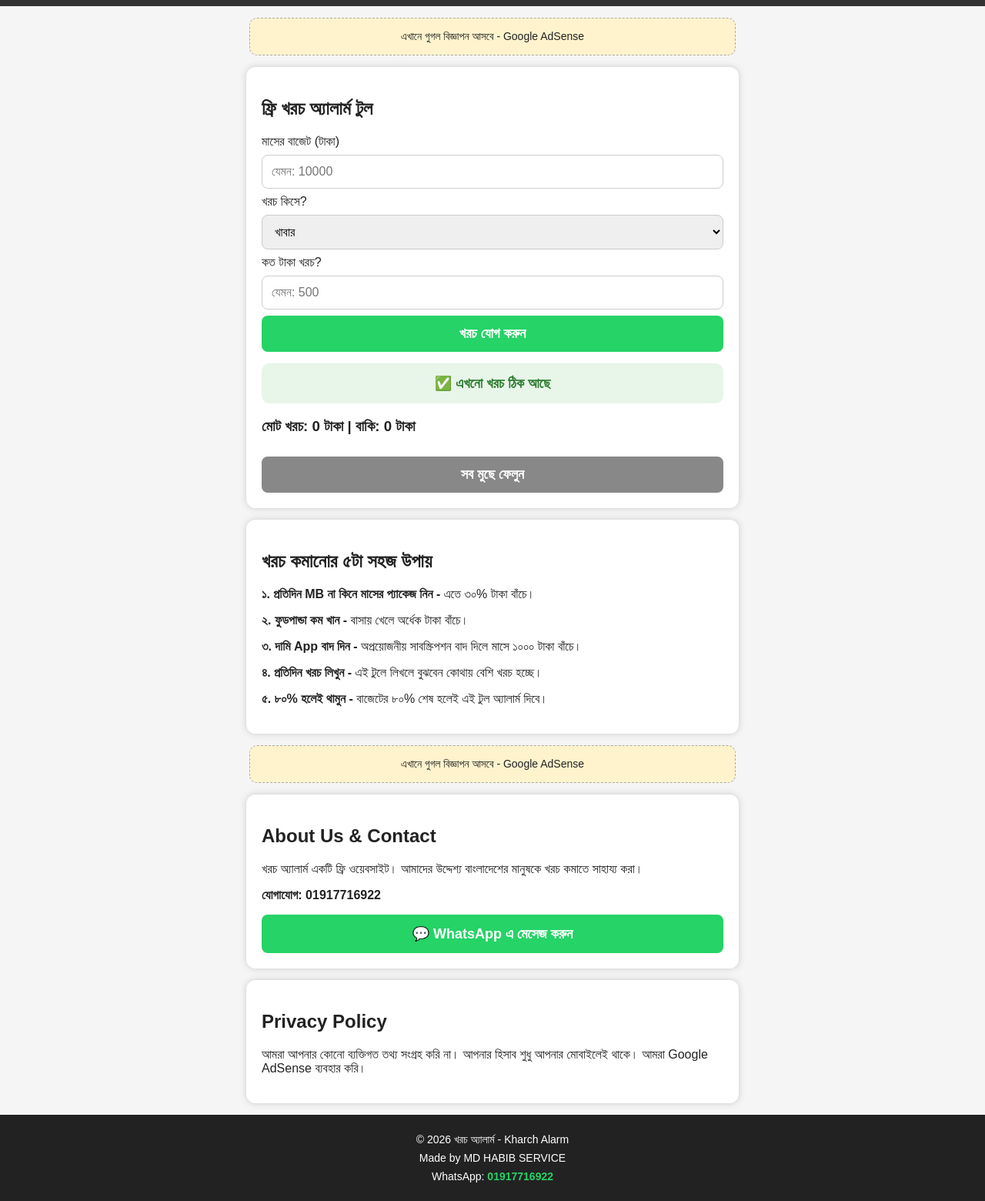
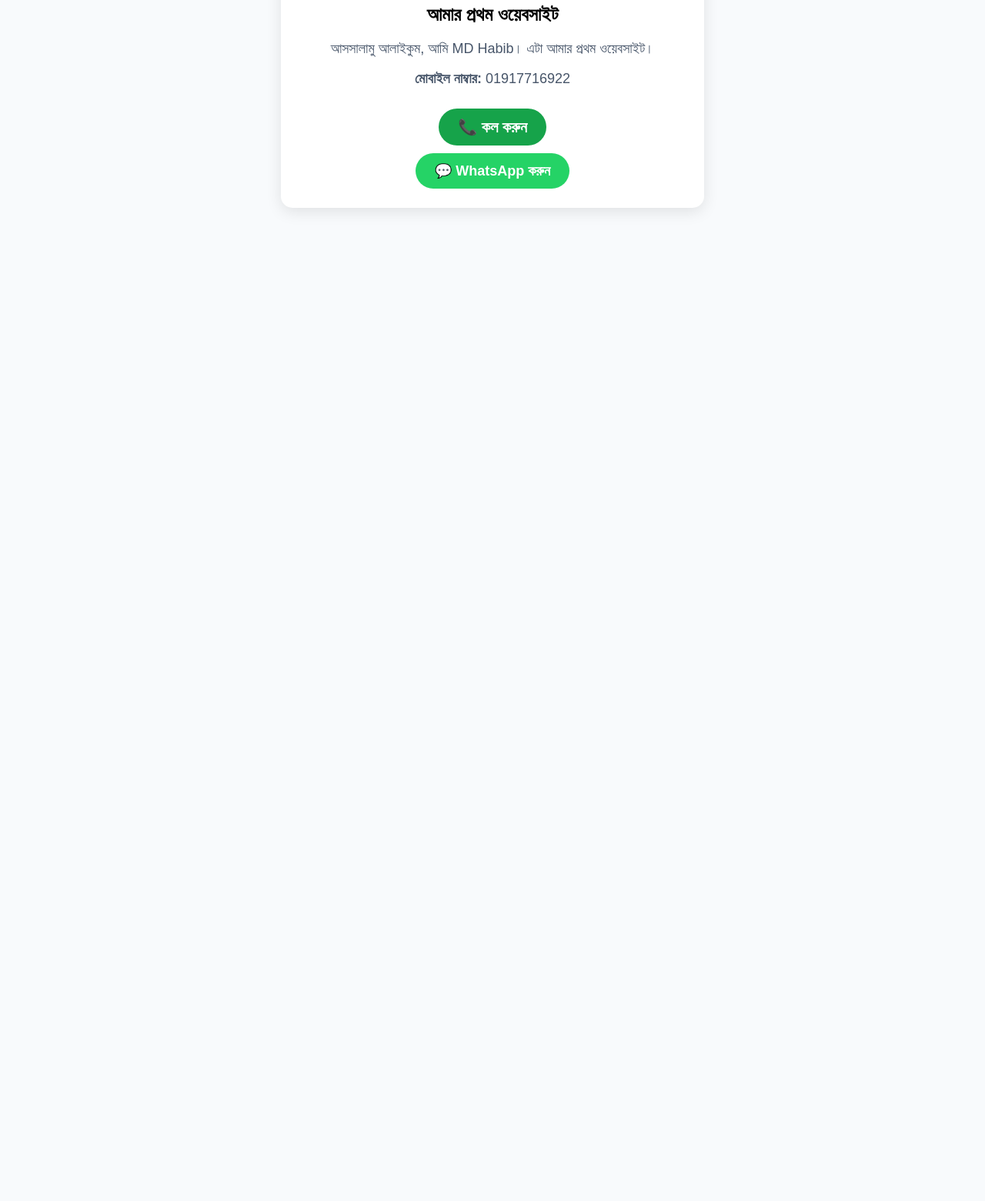
Before and after one commit to mdhabibss15987-afk/my-website, a plain HTML site: page index.html in a window 1280 px wide. Shown: the part 148-1708 px from the top of the page at 77% size. After the commit the page ends 800 px from the top, so only its background shows below. Drawn offline with Linux system fonts and the light colour scheme.

Commit message:
Update index.html

```diff
--- a/index.html
+++ b/index.html
@@ -3,88 +3,65 @@
 <head>
 <meta charset="UTF-8">
 <meta name="viewport" content="width=device-width, initial-scale=1.0">
-<title>খরচ অ্যালার্ম - Kharch Alarm | বাজেট শেষ হলেই অ্যালার্ম</title>
-<meta name="description" content="খরচ বেশি হয়ে গেলে অ্যালার্ম দিবে। মাসের বাজেট হিসাব করুন, খরচ কমান, টাকা বাঁচান।">
+
+<!-- Google Verification -->
+<meta name="google-site-verification" content="hfuqSklG5FlxD3rpXHG-gSVT1YdgVQy6-VWXMHvyjWc" />
+
+<!-- Google যা চিনে -->
+<title>MD Habib - আমার ওয়েবসাইট</title>
+<meta name="title" content="MD Habib - আমার ওয়েবসাইট">
+<meta name="description" content="MD Habib এর প্রথম ওয়েবসাইট। যোগাযোগের জন্য মোবাইল: 01917716922">
+<meta name="keywords" content="MD Habib, mdhabib, আমার ওয়েবসাইট, Habib website, Bangladesh, 01917716922">
+<meta name="author" content="MD Habib">
+<meta name="robots" content="index, follow">
+<meta name="language" content="Bengali">
+<meta name="theme-color" content="#0f172a">
+
+<!-- Canonical -->
+<link rel="canonical" href="https://mdhabibss15987-afk.github.io/my-website/">
+
+<!-- Facebook / WhatsApp -->
+<meta property="og:type" content="website">
+<meta property="og:url" content="https://mdhabibss15987-afk.github.io/my-website/">
+<meta property="og:title" content="MD Habib - আমার ওয়েবসাইট">
+<meta property="og:description" content="MD Habib এর প্রথম ওয়েবসাইট। যোগাযোগ: 01917716922">
+<meta property="og:locale" content="bn_BD">
+
+<!-- Twitter / X -->
+<meta name="twitter:card" content="summary">
+<meta name="twitter:title" content="MD Habib - আমার ওয়েবসাইট">
+<meta name="twitter:description" content="MD Habib এর প্রথম ওয়েবসাইট। যোগাযোগ: 01917716922">
+
+<!-- Google কে চেনানোর জন্য - নাম্বার সহ -->
+<script type="application/ld+json">
+{
+  "@context": "https://schema.org",
+  "@type": "Person",
+  "name": "MD Habib",
+  "url": "https://mdhabibss15987-afk.github.io/my-website/",
+  "telephone": "+8801917716922",
+  "jobTitle": "Website Owner",
+  "description": "MD Habib এর প্রথম ওয়েবসাইট। যোগাযোগ: 01917716922"
+}
+</script>
+
 <style>
-body{font-family:Arial;background:#f5f5f5;margin:0;color:#222}
-header{background:#d32f2f;color:white;padding:15px;text-align:center}
-nav{background:#333;padding:10px;text-align:center}
-nav a{color:white;margin:0 10px;text-decoration:none;font-size:14px}
-.box{background:white;padding:20px;border-radius:12px;max-width:600px;margin:15px auto;box-shadow:0 0 8px #ccc}
-input,select{width:100%;padding:12px;margin:8px 0;border:1px solid #ccc;border-radius:8px;font-size:16px;box-sizing:border-box}
-button{width:100%;padding:13px;background:#25D366;color:white;border:none;border-radius:8px;font-size:18px;font-weight:bold}
-.wa{display:block;text-align:center;background:#25D366;color:white;padding:14px;border-radius:8px;text-decoration:none;font-weight:bold;font-size:18px;margin-top:10px}
-#alarm{padding:15px;border-radius:10px;text-align:center;font-weight:bold;margin-top:15px;font-size:18px}
-.green{background:#e8f5e9;color:#2e7d32}.yellow{background:#fff3cd;color:#856404}.red{background:#ffcccc;color:#b71c1c}
-.item{display:flex;justify-content:space-between;padding:8px;border-bottom:1px solid #eee}
-.ad{background:#fff3cd;border:1px dashed #aaa;padding:15px;text-align:center;margin:15px auto;max-width:600px;border-radius:10px;font-size:14px}
-footer{background:#222;color:white;padding:20px;text-align:center;font-size:14px;line-height:24px}
-footer a{color:#25D366;text-decoration:none;font-weight:bold}
+body{font-family:Arial,sans-serif;text-align:center;padding:40px;background:#f8fafc}
+h1{color:#0f172a}
+p{color:#475569;font-size:18px}
+.box{background:white;padding:25px;border-radius:15px;max-width:500px;margin:auto;box-shadow:0 5px 20px rgba(0,0,0,0.1)}
+.call-btn{display:inline-block;background:#16a34a;color:white;padding:12px 25px;border-radius:30px;text-decoration:none;font-size:20px;font-weight:bold;margin-top:10px}
+.whatsapp-btn{display:inline-block;background:#25D366;color:white;padding:12px 25px;border-radius:30px;text-decoration:none;font-size:18px;font-weight:bold;margin-top:10px}
 </style>
 </head>
 <body>
-<header><h1 style="margin:0">🔔 খরচ অ্যালার্ম</h1><p>খরচ বেশি হলেই অ্যালার্ম - টাকা বাঁচান</p></header>
-<nav><a href="#">Home</a><a href="#tool">টুল</a><a href="#tips">টিপস</a><a href="#about">About</a><a href="#privacy">Privacy</a></nav>
-<div class="ad">এখানে গুগল বিজ্ঞাপন আসবে - Google AdSense</div>
-<div class="box" id="tool">
-<h2>ফ্রি খরচ অ্যালার্ম টুল</h2>
-<label>মাসের বাজেট (টাকা)</label>
-<input type="number" id="budget" placeholder="যেমন: 10000">
-<label>খরচ কিসে?</label>
-<select id="cat"><option>খাবার</option><option>মোবাইল রিচার্জ / MB</option><option>সফটওয়্যার / App</option><option>যাতায়াত</option><option>অন্যান্য</option></select>
-<label>কত টাকা খরচ?</label>
-<input type="number" id="amount" placeholder="যেমন: 500">
-<button onclick="add()">খরচ যোগ করুন</button>
-<div id="alarm" class="green">এখনো খরচ ঠিক আছে ✅</div>
-<h3>মোট খরচ: <span id="total">0</span> টাকা | বাকি: <span id="left">0</span> টাকা</h3>
-<div id="list"></div>
-<button onclick="clearAll()" style="background:#888;margin-top:10px">সব মুছে ফেলুন</button>
+<div class="box">
+<h1>MD Habib</h1>
+<h2>আমার প্রথম ওয়েবসাইট</h2>
+<p>আসসালামু আলাইকুম, আমি MD Habib। এটা আমার প্রথম ওয়েবসাইট।</p>
+<p><b>মোবাইল নাম্বার:</b> 01917716922</p>
+<a class="call-btn" href="tel:+8801917716922">📞 কল করুন</a><br>
+<a class="whatsapp-btn" href="https://wa.me/8801917716922">💬 WhatsApp করুন</a>
 </div>
-<div class="box" id="tips">
-<h2>খরচ কমানোর ৫টা সহজ উপায়</h2>
-<p><b>১. প্রতিদিন MB না কিনে মাসের প্যাকেজ নিন -</b> এতে ৩০% টাকা বাঁচে।</p>
-<p><b>২. ফুডপান্ডা কম খান -</b> বাসায় খেলে অর্ধেক টাকা বাঁচে।</p>
-<p><b>৩. দামি App বাদ দিন -</b> অপ্রয়োজনীয় সাবস্ক্রিপশন বাদ দিলে মাসে ১০০০ টাকা বাঁচে।</p>
-<p><b>৪. প্রতিদিন খরচ লিখুন -</b> এই টুলে লিখলে বুঝবেন কোথায় বেশি খরচ হচ্ছে।</p>
-<p><b>৫. ৮০% হলেই থামুন -</b> বাজেটের ৮০% শেষ হলেই এই টুল অ্যালার্ম দিবে।</p>
-</div>
-<div class="ad">এখানে গুগল বিজ্ঞাপন আসবে - Google AdSense</div>
-<div class="box" id="about">
-<h2>About Us & Contact</h2>
-<p>খরচ অ্যালার্ম একটি ফ্রি ওয়েবসাইট। আমাদের উদ্দেশ্য বাংলাদেশের মানুষকে খরচ কমাতে সাহায্য করা।</p>
-<p><b>যোগাযোগ: 01917716922</b></p>
-<a class="wa" href="https://wa.me/8801917716922?text=আসসালামু%20আলাইকুম,%20খরচ%20অ্যালার্ম%20নিয়ে%20কথা%20বলতে%20চাই">💬 WhatsApp এ মেসেজ করুন</a>
-</div>
-<div class="box" id="privacy"><h2>Privacy Policy</h2><p>আমরা আপনার কোনো ব্যক্তিগত তথ্য সংগ্রহ করি না। আপনার হিসাব শুধু আপনার মোবাইলেই থাকে। আমরা Google AdSense ব্যবহার করি।</p></div>
-<footer>© 2026 খরচ অ্যালার্ম - Kharch Alarm<br>Made by MD HABIB SERVICE<br>WhatsApp: <a href="https://wa.me/8801917716922">01917716922</a></footer>
-<script>
-let total=Number(localStorage.getItem('total')||0);
-let budget=Number(localStorage.getItem('budget')||0);
-function update(){
-document.getElementById('total').innerText=total;
-document.getElementById('budget').value=budget||'';
-document.getElementById('left').innerText=budget-total;
-let a=document.getElementById('alarm');
-let per=budget>0?(total/budget*100):0;
-if(per>=100){a.className='red';a.innerText='🚨 অ্যালার্ম! খরচ বেশি হয়ে গেছে! এখন খরচ বন্ধ করো!';}
-else if(per>=80){a.className='yellow';a.innerText='⚠️ সাবধান! ৮০% বাজেট শেষ!';}
-else{a.className='green';a.innerText='✅ এখনো খরচ ঠিক আছে';}
-let list=JSON.parse(localStorage.getItem('list')||'[]');
-document.getElementById('list').innerHTML=list.map(x=>`<div class="item"><span>${x.c}</span><b>${x.a} টাকা</b></div>`).join('');
-}
-function add(){
-let b=Number(document.getElementById('budget').value);
-let am=Number(document.getElementById('amount').value);
-let c=document.getElementById('cat').value;
-if(!b||!am){alert('বাজেট আর খরচ লিখো');return;}
-budget=b; total+=am;
-let list=JSON.parse(localStorage.getItem('list')||'[]');
-list.push({c:c,a:am}); localStorage.setItem('list',JSON.stringify(list));
-localStorage.setItem('total',total); localStorage.setItem('budget',budget);
-document.getElementById('amount').value=''; update();
-}
-function clearAll(){localStorage.clear();total=0;budget=0;update();}
-update();
-</script>
 </body>
 </html>
```
